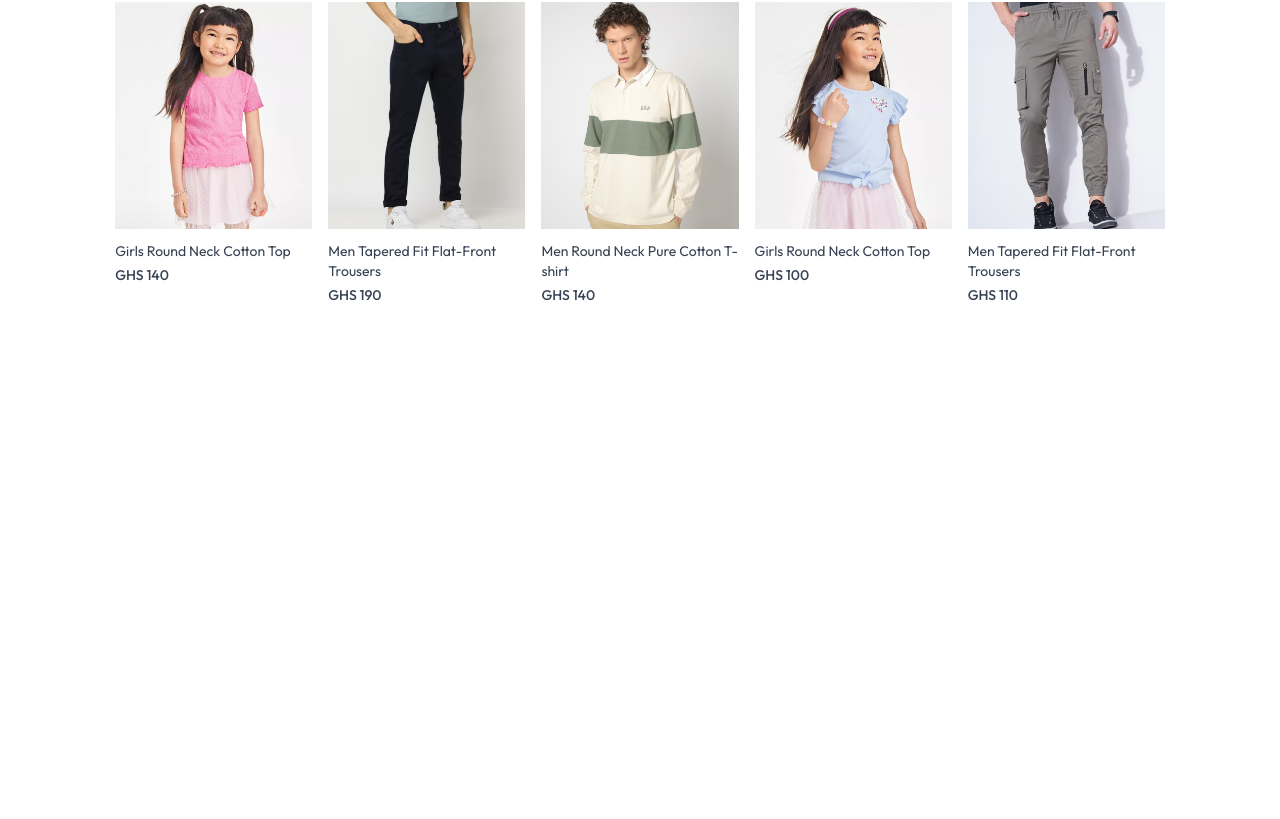
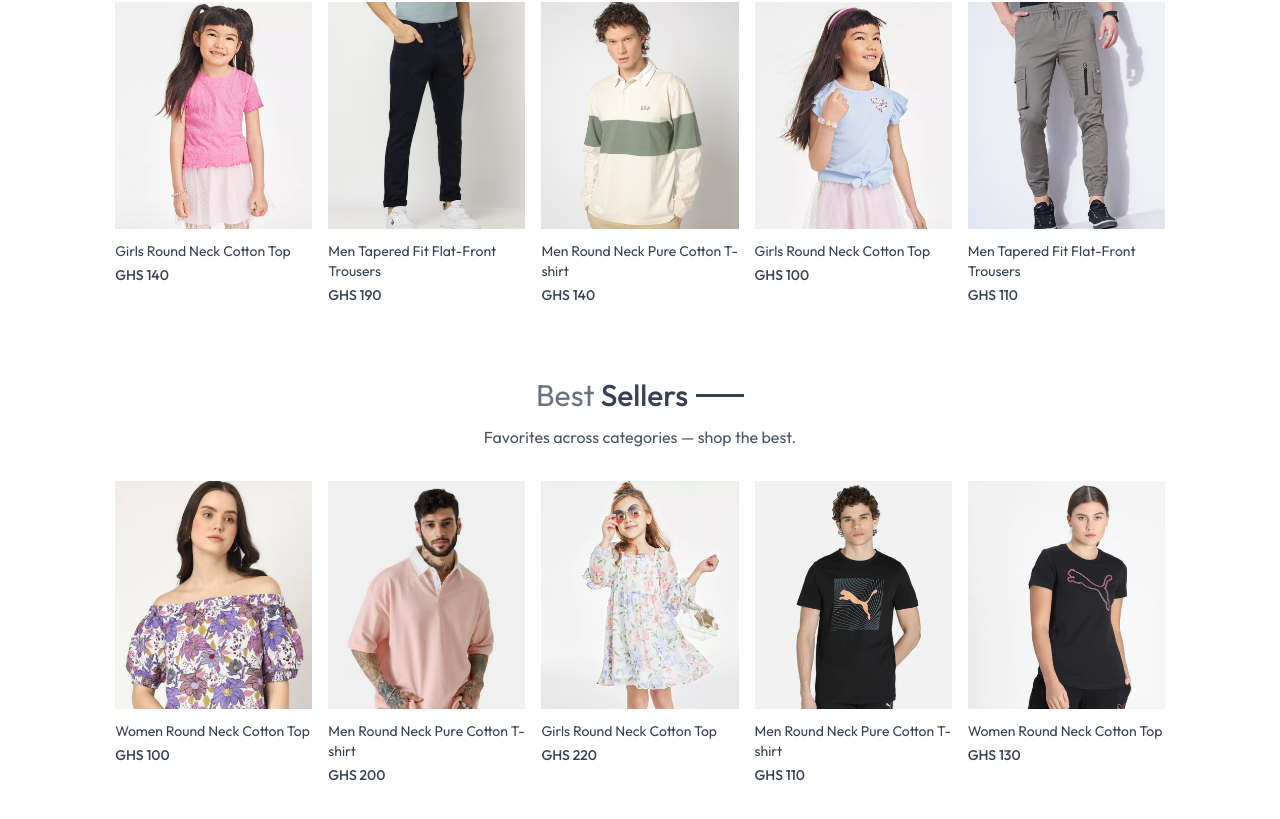
Before and after one commit to ranscky/ecomm-app, a React (Vite) app in the folder frontend/: page / in a window 1280 px wide. Shown: the part 1012-1831 px from the top of the page. Before the commit the page ends 1357 px from the top, so only its background shows below. Built offline with nearby package versions, Linux system fonts and the light colour scheme.

Commit message:
added bestseller category to the homepage

```diff
--- /dev/null
+++ b/frontend/src/components/Bestseller.jsx
@@ -0,0 +1,35 @@
+import React, { useContext, useEffect, useState } from 'react'
+import { ShopContext } from '../context/ShopContext'
+import Title from './Title';
+import ProductItem from './ProductItem';
+
+const Bestseller = () => {
+
+    const { products } = useContext(ShopContext);
+    const [ bestseller, setBestseller ] = useState([]);
+
+    useEffect(()=>{
+        const bestProduct = products.filter((item)=>(item.bestseller));
+        setBestseller(bestProduct.slice(0, 5))
+    },[products])
+
+  return (
+    <div className='my-10'>
+        <div className='text-center text-3xl py-8'>
+            <Title text1={'Best'} text2={'Sellers'} />
+            <p className='w-3/4 m-auto text-xs sm:text-sm md:text-base text-gray-600'>
+                Favorites across categories — shop the best.
+            </p>
+        </div>
+        <div className='grid grid-cols-2 sm:grid-cols-3 md:grid-cols-4 lg:grid-cols-5 gap-4 gap-y-6'>
+            {
+                bestseller.map((item, index)=>(
+                    <ProductItem key={index} id={item._id} name={item.name} image={item.image} price={item.price} />
+                ))
+            }
+        </div>
+    </div>
+  )
+}
+
+export default Bestseller
--- a/frontend/src/pages/Home.jsx
+++ b/frontend/src/pages/Home.jsx
@@ -1,12 +1,14 @@
 import React from 'react'
 import Hero from '../components/Hero'
 import LatestCollection from '../components/LatestCollection'
+import Bestseller from '../components/Bestseller'
 
 const Home = () => {
   return (
     <div>
       <Hero />
       <LatestCollection />
+      <Bestseller />
     </div>
   )
 }
```
